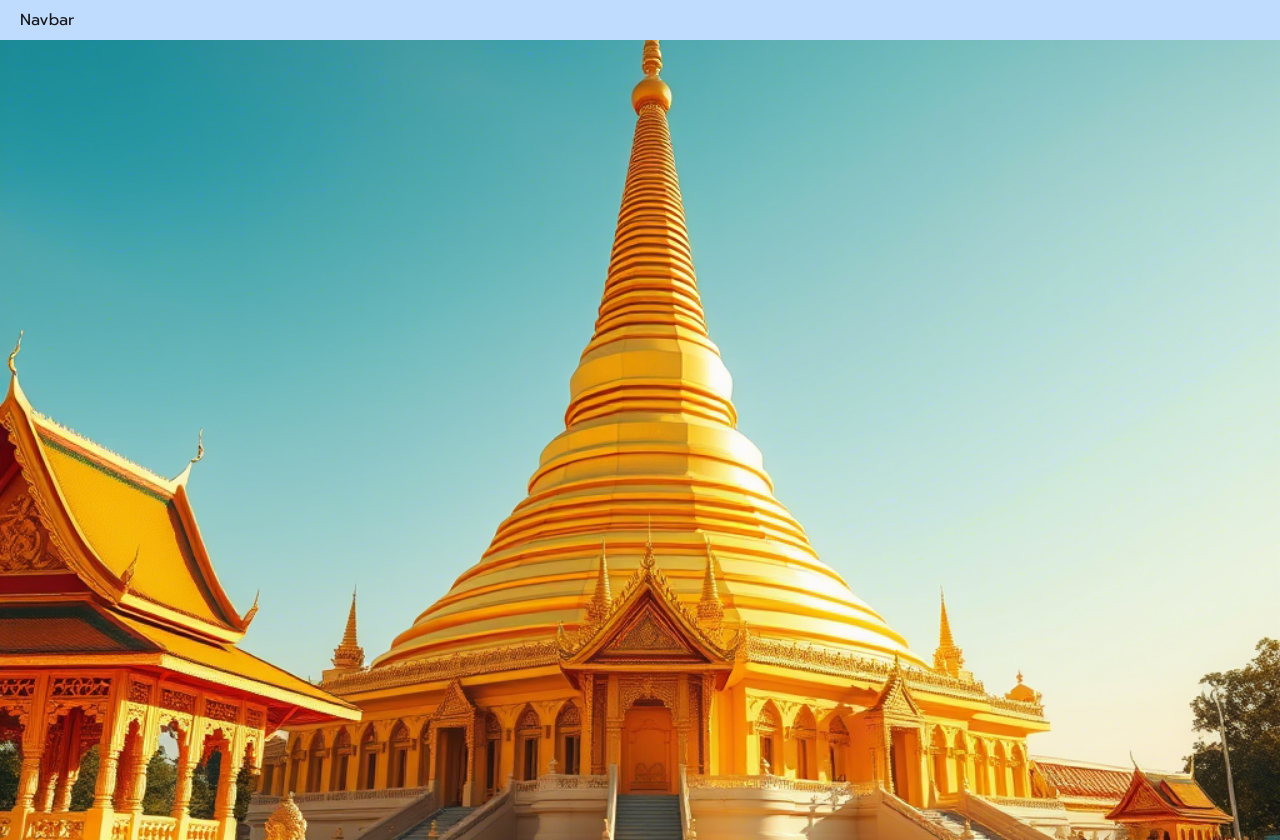
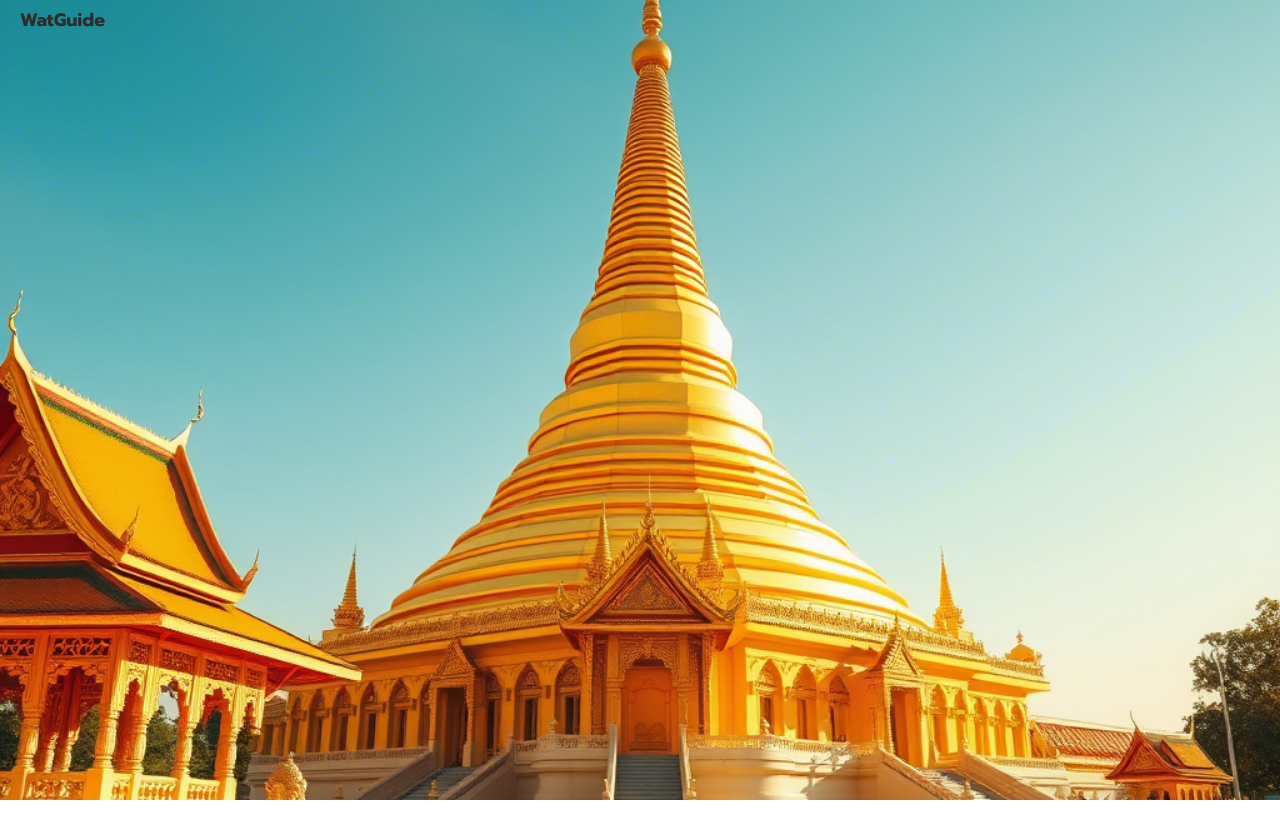
Before and after one commit to FeiZGe/WatGuide-web, a Next.js app: page / in a window 1280 px wide. After the commit the page ends 800 px from the top, so only its background shows below. Built offline with nearby package versions, Linux system fonts and the light colour scheme.

Commit message:
Add: app name

```diff
--- a/components/Navbar.tsx
+++ b/components/Navbar.tsx
@@ -2,8 +2,8 @@ import React from 'react'
 
 const Navbar = () => {
   return (
-    <div className='bg-blue-200 h-10 px-5 py-3 flex flex-row items-center'>
-      Navbar
+    <div className='fixed top-0 z-30 h-10 px-5 py-3 flex flex-row items-center'>
+      <p className='text-lg font-semibold text-textb'>WatGuide</p>
     </div>
   )
 }
```
